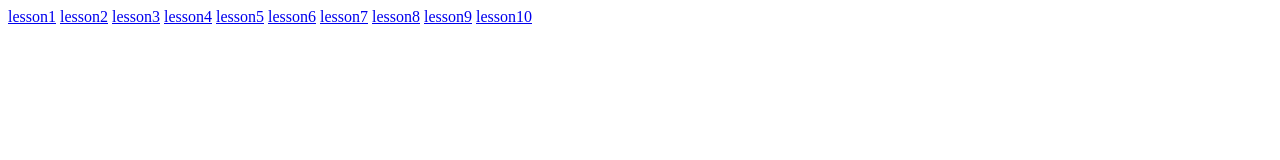
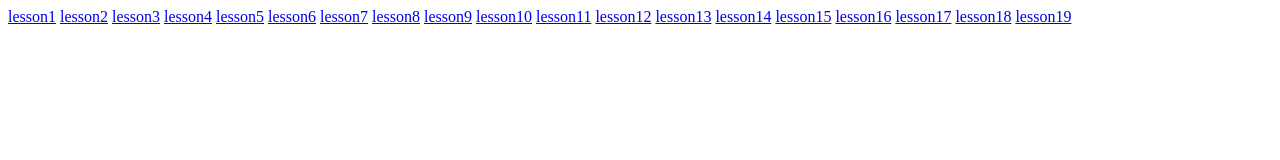
Before and after one commit to s16002/html5.1207, a plain HTML site: page index.html in a window 1280 px wide. Drawn offline with Linux system fonts and the light colour scheme; files that its build step writes are made by us from their sources.

Commit message:
indexに追加

```diff
--- a/index.html
+++ b/index.html
@@ -16,5 +16,14 @@
 		<a href="./lesson8/lesson8.html">lesson8</a>
 		<a href="./lesson9/lesson9.html">lesson9</a>
 		<a href="./lesson10/lesson10.html">lesson10</a>
+		<a href="./lesson11/lesson11.html">lesson11</a>
+		<a href="./lesson12/lesson12.html">lesson12</a>
+		<a href="./lesson13/lesson13.html">lesson13</a>
+		<a href="./lesson14/lesson14.html">lesson14</a>
+		<a href="./lesson15/lesson15.html">lesson15</a>
+		<a href="./lesson16/lesson16.html">lesson16</a>
+		<a href="./lesson17/lesson17.html">lesson17</a>
+		<a href="./lesson18/lesson18.html">lesson18</a>
+		<a href="./lesson19/lesson19.html">lesson19</a>
 	</body>
 </html>
```
